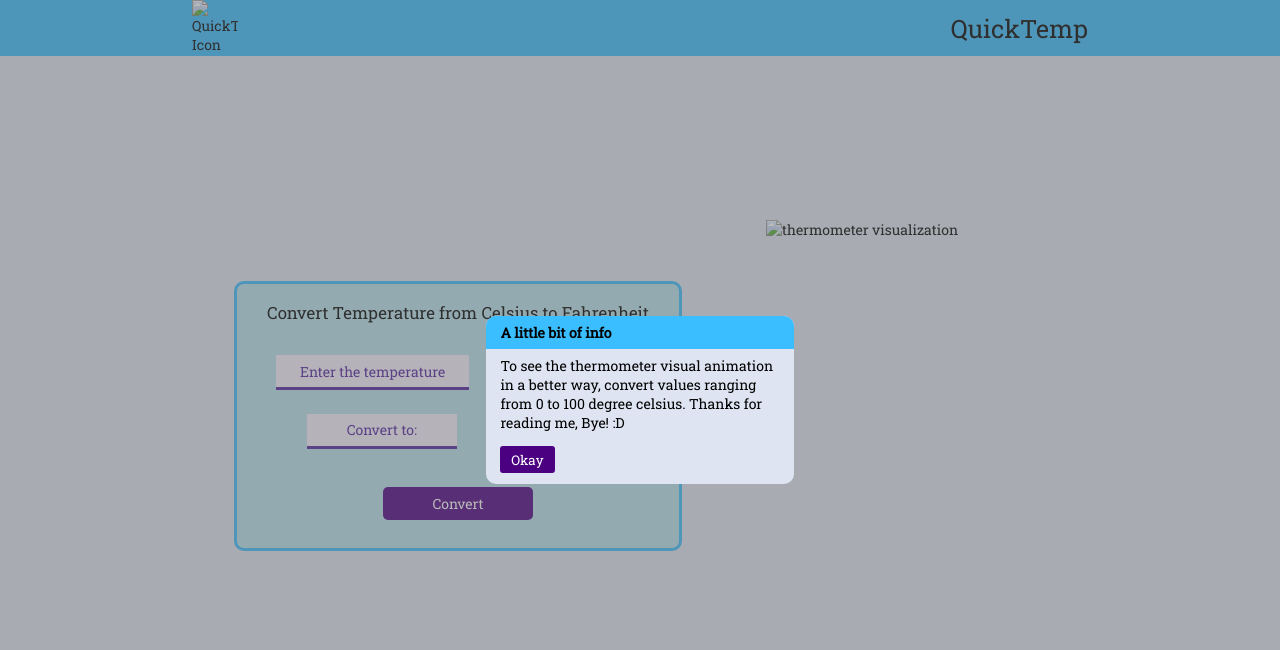
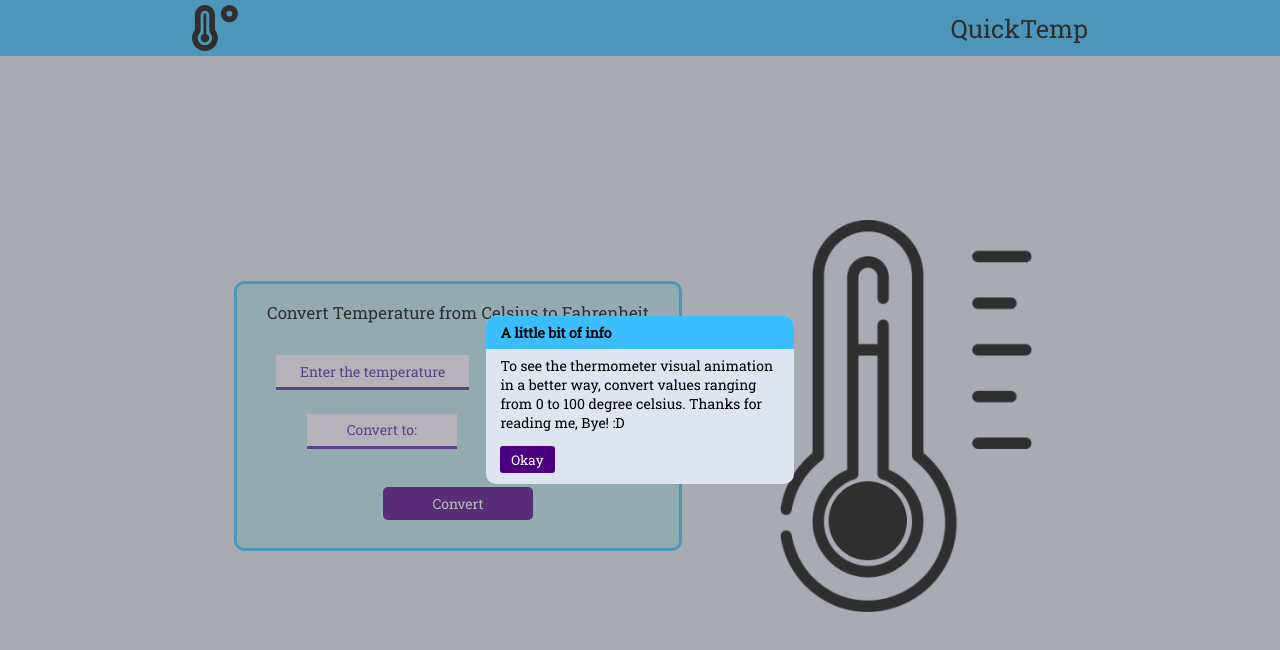
Before and after one commit to Ashri024/QuickTemp, a plain HTML site: page index.html in a window 1280 px wide. Drawn offline with Linux system fonts and the light colour scheme; the site is published under a folder, as on GitHub Pages, so addresses that start at the root find nothing.

Commit message:
Update index.html

```diff
--- a/index.html
+++ b/index.html
@@ -23,7 +23,7 @@
     <header id="mainHead">
         <div class="container" id="main_header">
         <div id="logo">
-            <img src="/images/temperature-high-solid.svg" alt="QuickTemp Icon">
+            <img src="./images/temperature-high-solid.svg" alt="QuickTemp Icon">
         </div>
 
         <span id="siteName">QuickTemp</span>
@@ -72,14 +72,14 @@
         <!-- Thermometer vizualisation -->
         <section id="visual" title="To see the thermometer visual animation in a better way, convert values ranging from 0 to 100 degree celsius">
             <div id="thermometer">
-                <img src="/images/Group 14.png" alt="thermometer visualization">
+                <img src="./images/Group 14.png" alt="thermometer visualization">
                 <div id="mercury"></div>
             </div>
         </section>
 
     </div>
     </main>
-    <script src="/app.js"></script>
+    <script src="./app.js"></script>
 </body>
 
 </html>
```
